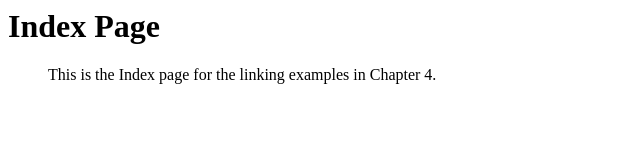
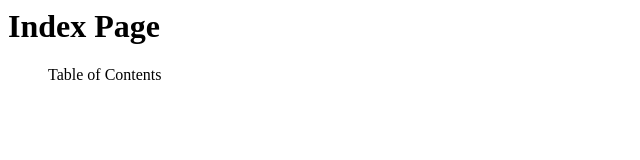
Before and after one commit to Tristan-K17/links, a plain HTML site: page index.html in a window 1280 px wide. Shown: the whole page, without its empty margins (0-640 px from the left). Drawn offline with Linux system fonts and the light colour scheme.

Commit message:
Update index.html

```diff
--- a/index.html
+++ b/index.html
@@ -7,7 +7,6 @@
 
     <H1>Index Page</H1>
 
-    <BLOCKQUOTE>This is the Index page for the linking examples in Chapter
-4.</BLOCKQUOTE>
+    <BLOCKQUOTE link href=""> Table of Contents </BLOCKQUOTE>
   </BODY>
 </HTML>
```
